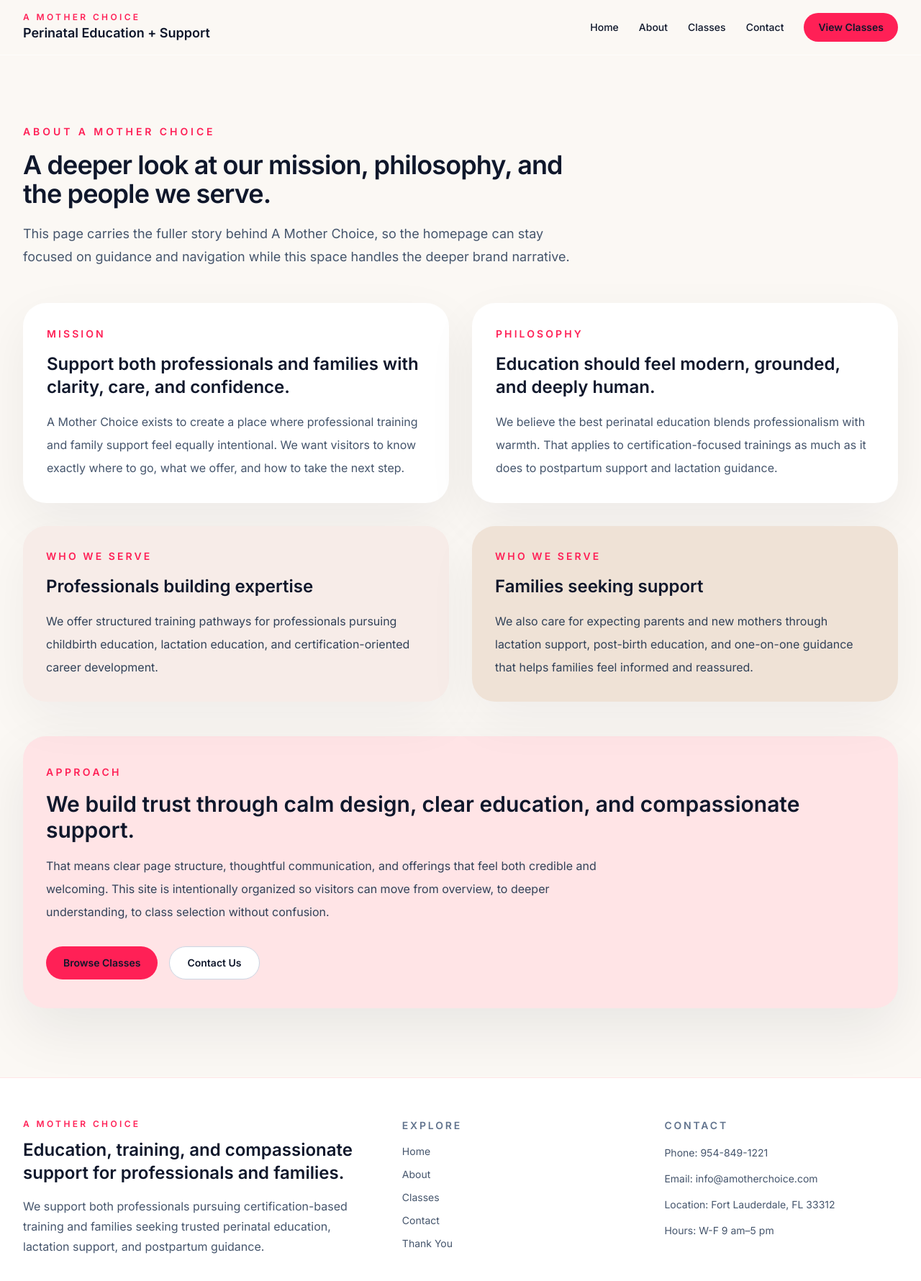
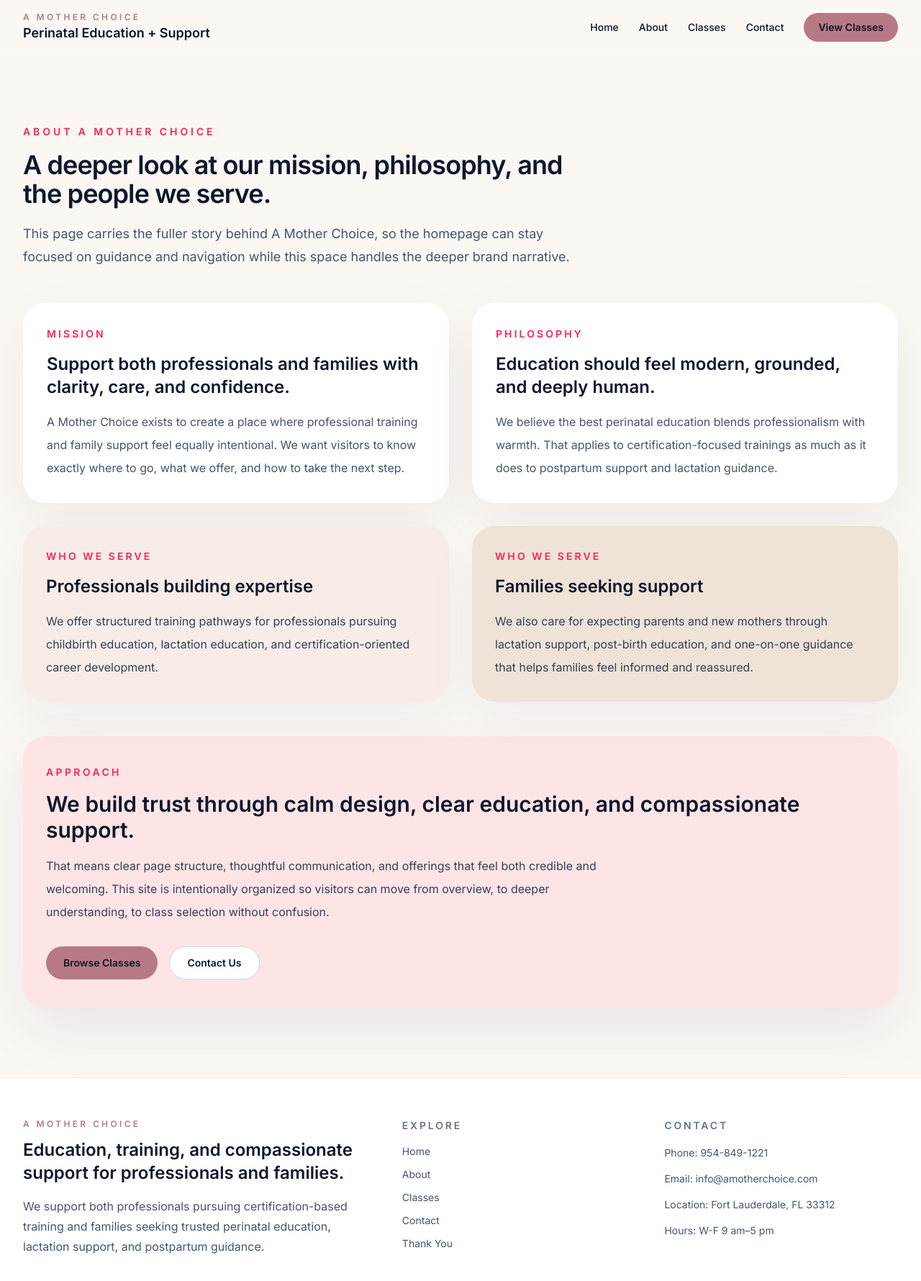
Before and after one commit to mastabolt/amotherchoice-site, a Next.js app: page /about in a window 1280 px wide. Shown: the top 1780 px of the page at 72% size. Built offline with nearby package versions, Linux system fonts and the light colour scheme.

Commit message:
Refine homepage hero image and soften CTA palette

```diff
--- a/src/app/globals.css
+++ b/src/app/globals.css
@@ -8,6 +8,8 @@
   --color-sand: #efe2d6;
   --color-rose: #c97f74;
   --color-sage: #8ba59a;
+  --color-mauve: #b77986;
+  --color-mauve-dark: #9c5f6c;
   --color-ink: #1f2937;
 }
 
--- a/src/components/site-shell.tsx
+++ b/src/components/site-shell.tsx
@@ -14,7 +14,7 @@ export function SiteShell({ children }: { children: ReactNode }) {
       <header className="sticky top-0 z-40 border-b border-white/60 bg-[rgba(251,248,244,0.86)] backdrop-blur-xl">
         <div className="mx-auto flex max-w-7xl items-center justify-between px-6 py-4 lg:px-8">
           <Link href="/" className="flex flex-col">
-            <span className="text-xs font-semibold uppercase tracking-[0.28em] text-rose-500">
+            <span className="text-xs font-semibold uppercase tracking-[0.28em] text-[var(--color-mauve)]">
               A Mother Choice
             </span>
             <span className="text-lg font-semibold text-slate-900">
@@ -26,14 +26,14 @@ export function SiteShell({ children }: { children: ReactNode }) {
               <Link
                 key={item.href}
                 href={item.href}
-                className="text-sm font-medium text-slate-700 transition hover:text-rose-500"
+                className="text-sm font-medium text-slate-700 transition hover:text-[var(--color-mauve-dark)]"
               >
                 {item.label}
               </Link>
             ))}
             <Link
               href="/classes"
-              className="rounded-full bg-rose-500 px-5 py-2.5 text-sm font-semibold text-white transition hover:bg-rose-600"
+              className="rounded-full bg-[var(--color-mauve)] px-5 py-2.5 text-sm font-semibold text-white transition hover:bg-[var(--color-mauve-dark)]"
             >
               View Classes
             </Link>
@@ -44,7 +44,7 @@ export function SiteShell({ children }: { children: ReactNode }) {
       <footer className="border-t border-rose-100 bg-white">
         <div className="mx-auto grid max-w-7xl gap-10 px-6 py-14 lg:grid-cols-[1.5fr_1fr_1fr] lg:px-8">
           <div>
-            <p className="text-xs font-semibold uppercase tracking-[0.28em] text-rose-500">
+            <p className="text-xs font-semibold uppercase tracking-[0.28em] text-[var(--color-mauve)]">
               A Mother Choice
             </p>
             <h2 className="mt-3 text-2xl font-semibold text-slate-900">
@@ -59,13 +59,13 @@ export function SiteShell({ children }: { children: ReactNode }) {
             <ul className="mt-4 space-y-3 text-sm text-slate-600">
               {navigation.map((item) => (
                 <li key={item.href}>
-                  <Link href={item.href} className="transition hover:text-rose-500">
+                  <Link href={item.href} className="transition hover:text-[var(--color-mauve-dark)]">
                     {item.label}
                   </Link>
                 </li>
               ))}
               <li>
-                <Link href="/thank-you" className="transition hover:text-rose-500">
+                <Link href="/thank-you" className="transition hover:text-[var(--color-mauve-dark)]">
                   Thank You
                 </Link>
               </li>
--- a/src/components/ui.tsx
+++ b/src/components/ui.tsx
@@ -19,7 +19,7 @@ export function PrimaryButton({ href, children }: { href: string; children: Reac
   return (
     <Link
       href={href}
-      className="inline-flex items-center justify-center rounded-full bg-rose-500 px-6 py-3 text-sm font-semibold text-white transition hover:bg-rose-600"
+      className="inline-flex items-center justify-center rounded-full bg-[var(--color-mauve)] px-6 py-3 text-sm font-semibold text-white transition hover:bg-[var(--color-mauve-dark)]"
     >
       {children}
     </Link>
@@ -30,7 +30,7 @@ export function SecondaryButton({ href, children }: { href: string; children: Re
   return (
     <Link
       href={href}
-      className="inline-flex items-center justify-center rounded-full border border-slate-300 bg-white px-6 py-3 text-sm font-semibold text-slate-900 transition hover:border-rose-200 hover:text-rose-500"
+      className="inline-flex items-center justify-center rounded-full border border-slate-300 bg-white px-6 py-3 text-sm font-semibold text-slate-900 transition hover:border-[var(--color-mauve)] hover:text-[var(--color-mauve-dark)]"
     >
       {children}
     </Link>
```
Also changed, not shown: 1 other file (tests, documents, lock files or other folders).
